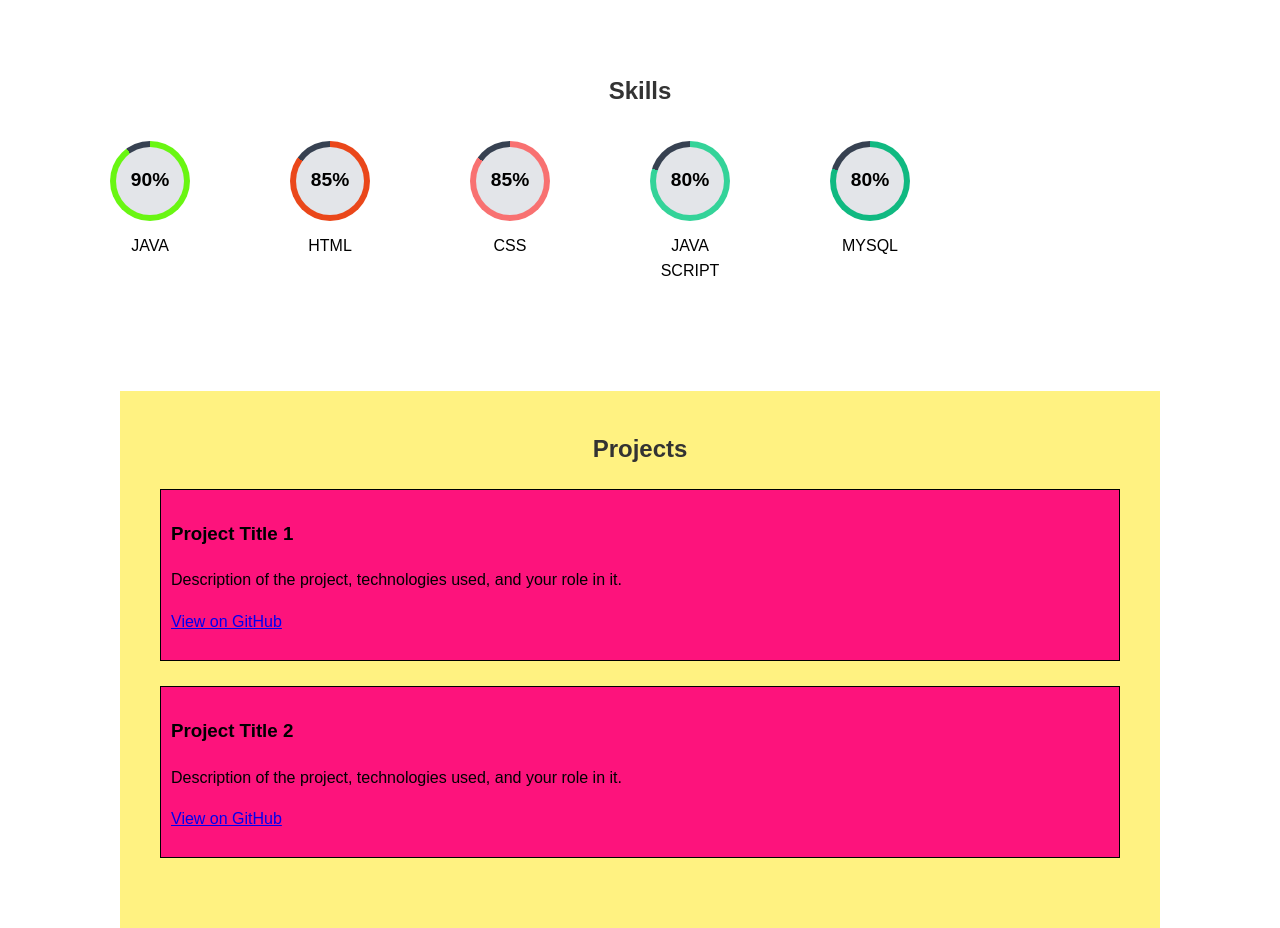
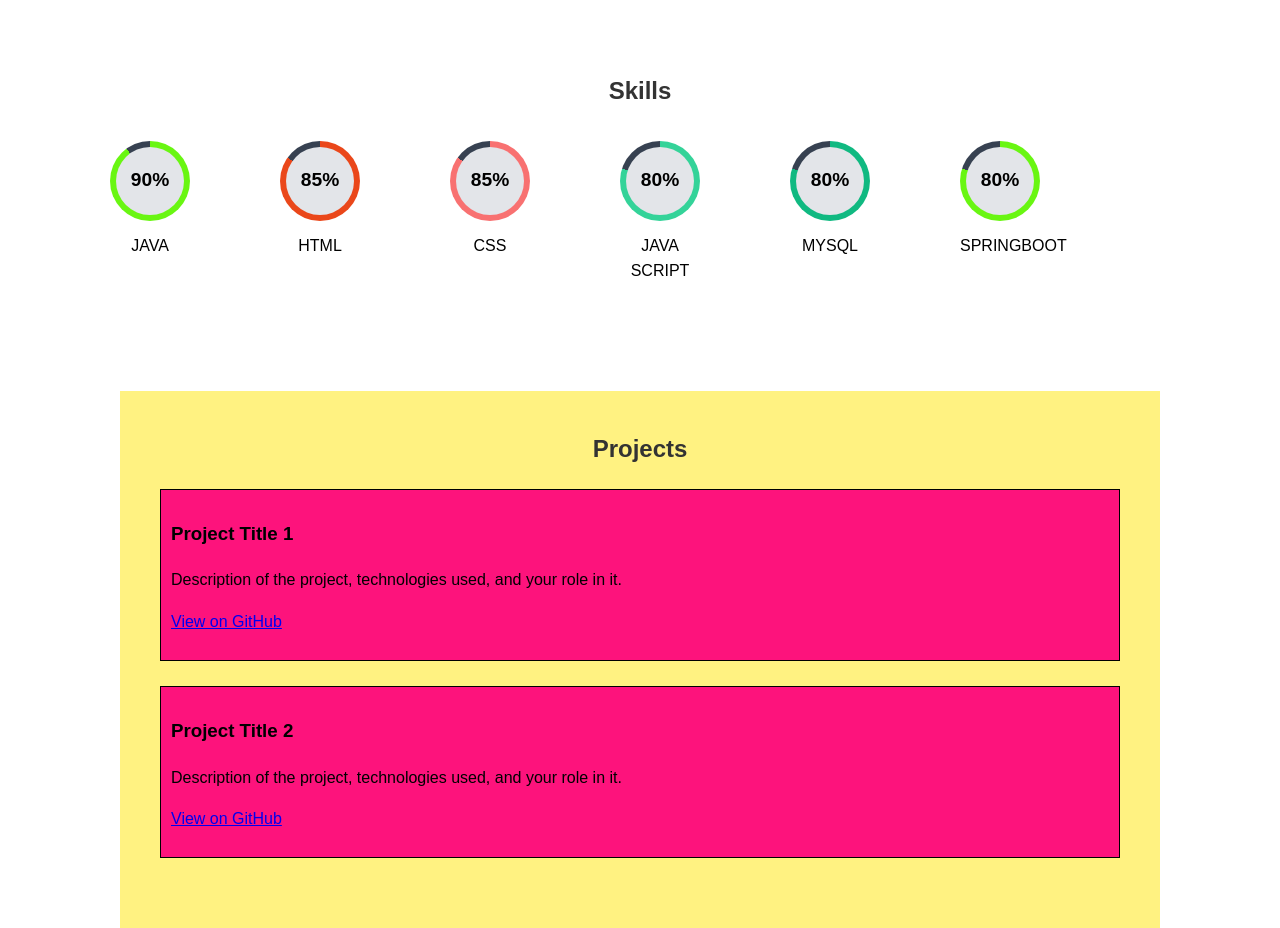
Before and after one commit to LoopNFlight/MY-PORTFOLIO, a plain HTML site: page index.html in a window 1280 px wide. Shown: the part 880-1808 px from the top of the page. Drawn offline with Linux system fonts and the light colour scheme.

Commit message:
All Modified Successfully

```diff
--- a/index.html
+++ b/index.html
@@ -85,6 +85,15 @@
       </div>
       <div class="label">MYSQL</div>
     </div>
+
+    <div class="skills">
+      <div class="skill" style="--val: 80; --clr: #69f612;">
+        <div class="outer">
+          <div class="inner" id="springboot-percent">0%</div>
+        </div>
+        <div class="label">SPRINGBOOT</div>
+      </div>
+
   </div>
 </section>
     <section id="projects">
--- a/script.js
+++ b/script.js
@@ -78,6 +78,7 @@ function animateSkill(id, target) {
     animateSkill('css-percent', 85);
     animateSkill('js-percent', 80);
     animateSkill('mysql-percent', 80);
+    animateSkill('springboot-percent', 80);
   };
 
 // Optional: Add smooth scrolling behavior
--- a/styles.css
+++ b/styles.css
@@ -136,7 +136,7 @@ section {
     flex-wrap: wrap;
    margin-bottom: 20px;
    margin-top: auto;
-    gap: 30px;
+    gap: 20px;
     height: 200px;
   }
   .skill {
```
